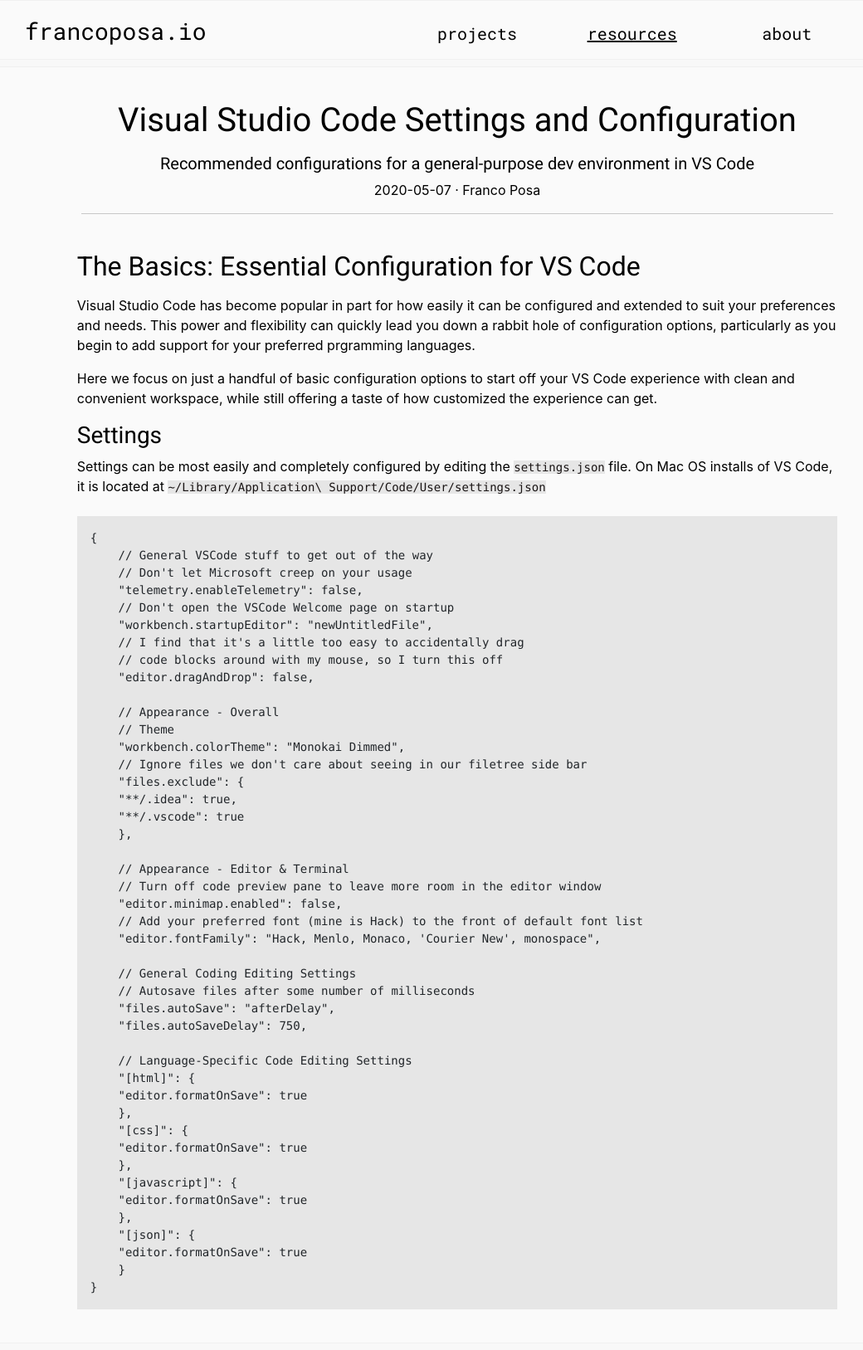
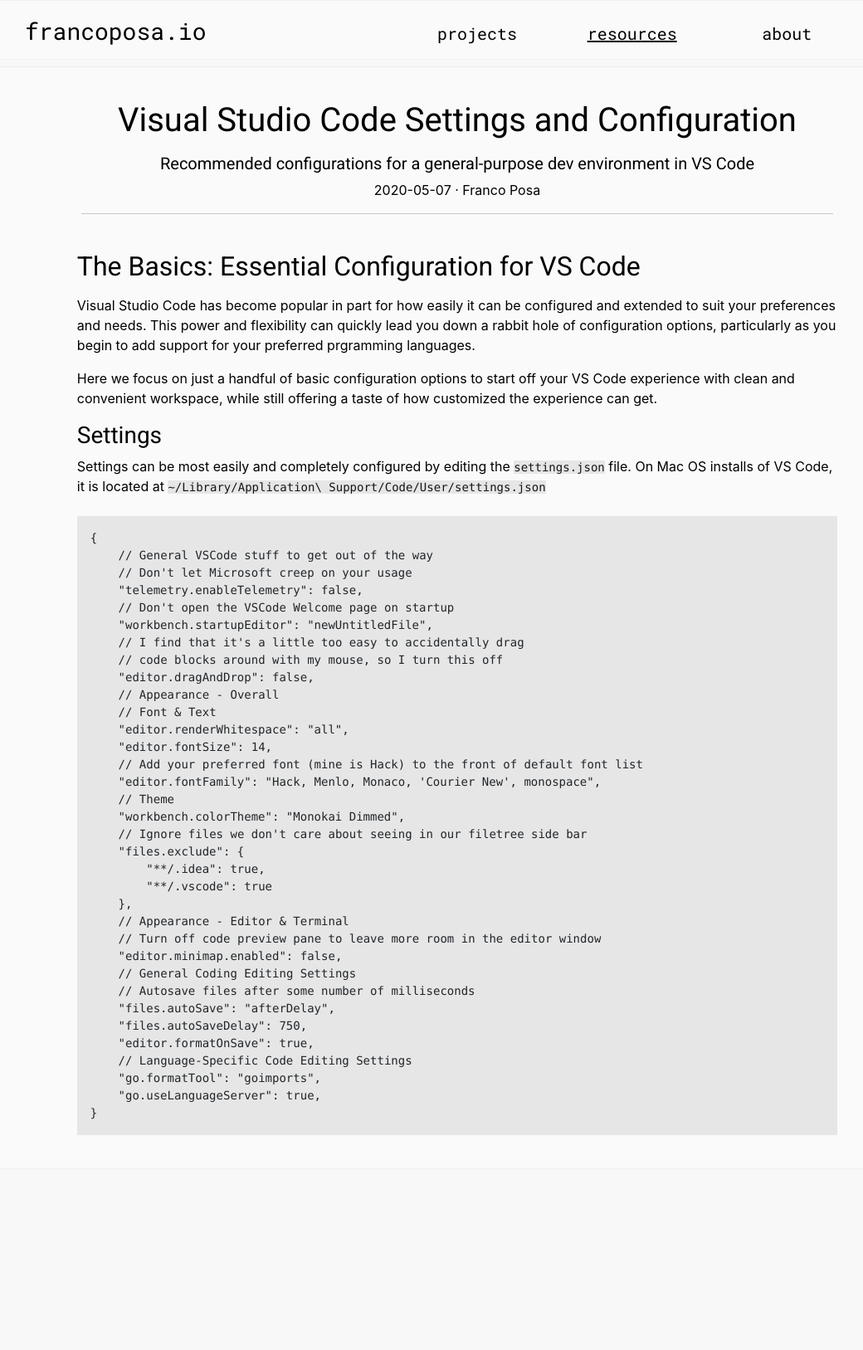
Before and after one commit to francojposa/personal-site, a Jekyll site: the page built from _resources_dev_setup_guides/visual-studio-code-configuration.md, in a window 1280 px wide. Shown: the whole page at 83% size, without its empty margins (89-1129 px from the left). Built offline with Jekyll 4.4.1, drawn with Linux system fonts in a browser that asks for light colours; after the commit the page ends 1417 px from its top, so only the background shows below that.

Commit message:
Minor updates to VSCode settings

````diff
--- a/_resources_dev_setup_guides/visual-studio-code-configuration.md
+++ b/_resources_dev_setup_guides/visual-studio-code-configuration.md
@@ -28,39 +28,29 @@
     // I find that it's a little too easy to accidentally drag
     // code blocks around with my mouse, so I turn this off
     "editor.dragAndDrop": false,
-
     // Appearance - Overall
+    // Font & Text
+    "editor.renderWhitespace": "all",
+    "editor.fontSize": 14,
+    // Add your preferred font (mine is Hack) to the front of default font list
+    "editor.fontFamily": "Hack, Menlo, Monaco, 'Courier New', monospace",
     // Theme
     "workbench.colorTheme": "Monokai Dimmed",
     // Ignore files we don't care about seeing in our filetree side bar
     "files.exclude": {
-    "**/.idea": true,
-    "**/.vscode": true
+        "**/.idea": true,
+        "**/.vscode": true
     },
-
     // Appearance - Editor & Terminal
     // Turn off code preview pane to leave more room in the editor window
     "editor.minimap.enabled": false,
-    // Add your preferred font (mine is Hack) to the front of default font list
-    "editor.fontFamily": "Hack, Menlo, Monaco, 'Courier New', monospace",
-
     // General Coding Editing Settings
     // Autosave files after some number of milliseconds
     "files.autoSave": "afterDelay",
     "files.autoSaveDelay": 750,
-
+    "editor.formatOnSave": true,
     // Language-Specific Code Editing Settings
-    "[html]": {
-    "editor.formatOnSave": true
-    },
-    "[css]": {
-    "editor.formatOnSave": true
-    },
-    "[javascript]": {
-    "editor.formatOnSave": true
-    },
-    "[json]": {
-    "editor.formatOnSave": true
-    }
+    "go.formatTool": "goimports",
+    "go.useLanguageServer": true,
 }
 ```
````
